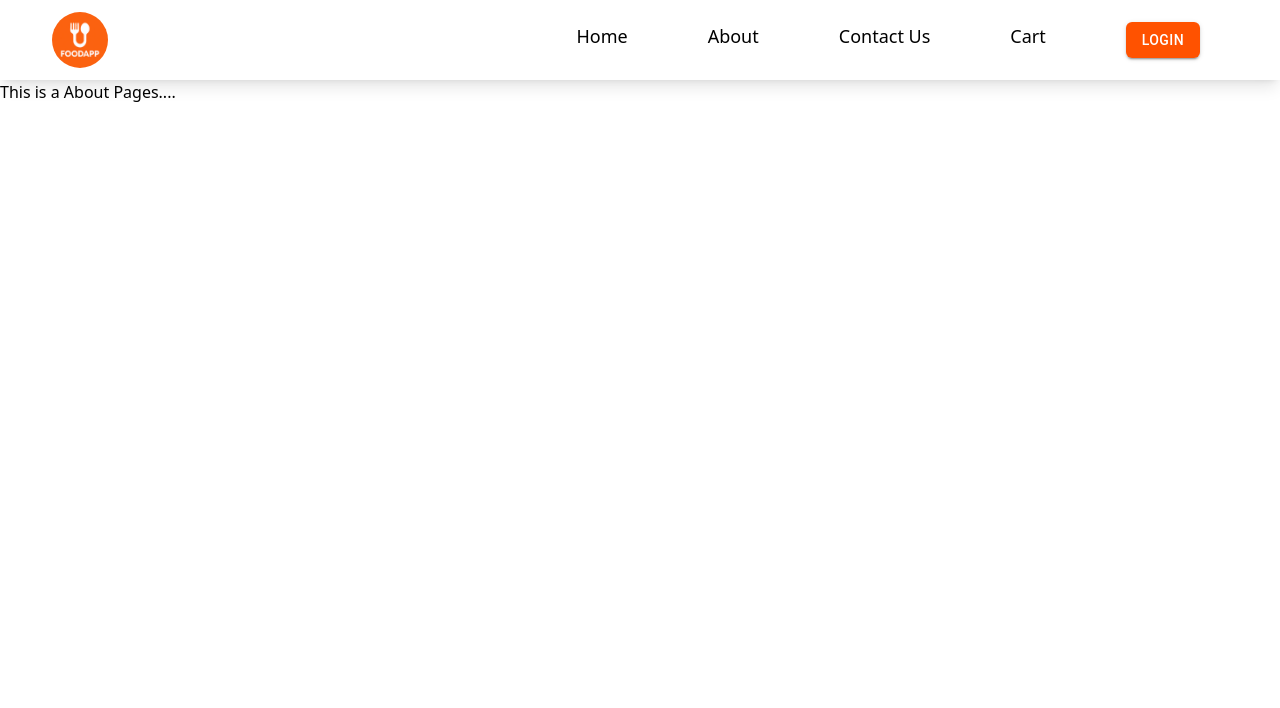
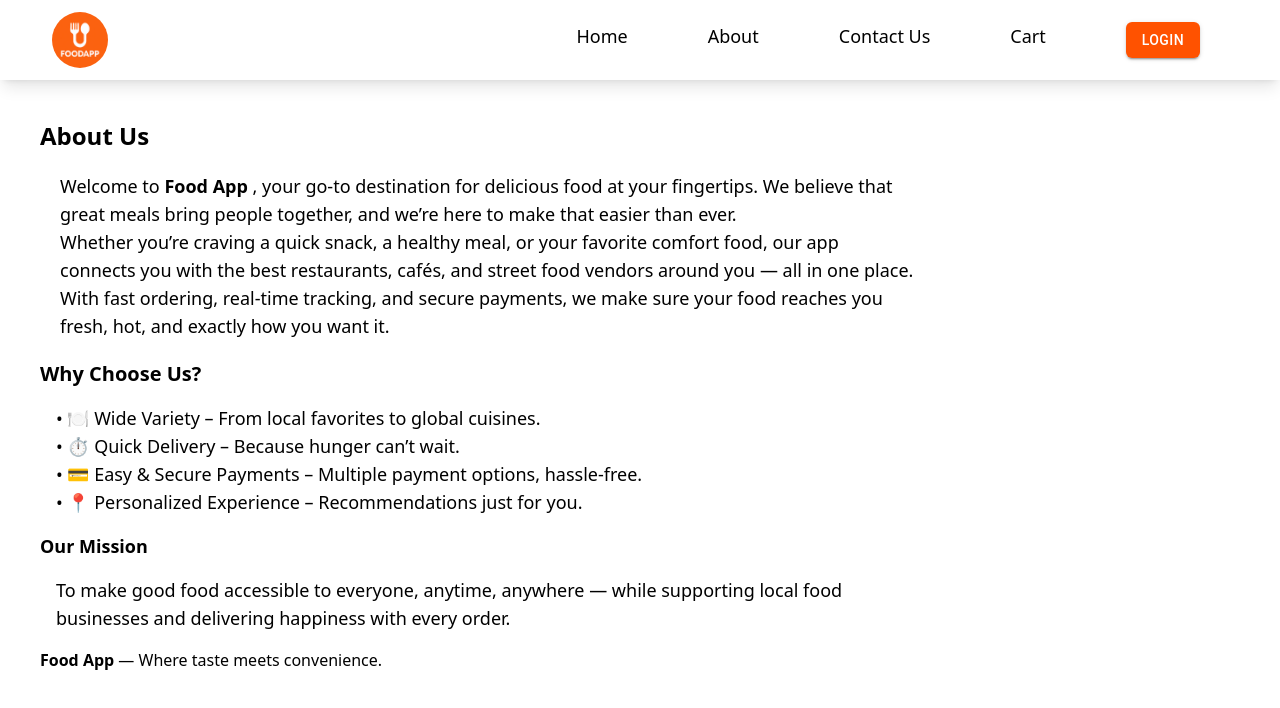
Before and after one commit to raazikkhan/Food-App, a React (Vite) app: page /about in a window 1280 px wide. Shown: the top 708 px of the page. Built offline with nearby package versions, Linux system fonts and the light colour scheme.

Commit message:
Create Custom Hooks

```diff
--- a/src/Components/About.jsx
+++ b/src/Components/About.jsx
@@ -1,7 +1,40 @@
 const About = () => {
   return (
     <>
-      <h1>This is a About Pages....</h1>
+      <div className="flex flex-col justify-start items-start m-10 w-4xl">
+        <h1 className="text-2xl font-bold">About Us</h1>
+        <p className="m-5 text-lg ">
+          Welcome to <b>Food App</b> , your go-to destination for delicious food
+          at your fingertips. We believe that great meals bring people together,
+          and we’re here to make that easier than ever. <br />
+          Whether you’re craving a quick snack, a healthy meal, or your favorite
+          comfort food, our app connects you with the best restaurants, cafés,
+          and street food vendors around you — all in one place. <br />
+          With fast ordering, real-time tracking, and secure payments, we make
+          sure your food reaches you fresh, hot, and exactly how you want it.
+        </p>
+        <h1 className="font-bold text-xl">Why Choose Us?</h1>
+        <ul className="m-4 text-lg">
+          <li> • 🍽 Wide Variety – From local favorites to global cuisines.</li>
+          <li> • ⏱ Quick Delivery – Because hunger can’t wait.</li>
+          <li>
+            {" "}
+            • 💳 Easy & Secure Payments – Multiple payment options, hassle-free.
+          </li>
+          <li> • 📍 Personalized Experience – Recommendations just for you.</li>
+        </ul>
+        <h1 className="font-bold text-lg">Our Mission</h1>
+        <p className="text-lg m-4">
+          {" "}
+          To make good food accessible to everyone, anytime, anywhere — while
+          supporting local food businesses and delivering happiness with every
+          order.
+        </p>{" "}
+        <p>
+          {" "}
+          <b>Food App</b> — Where taste meets convenience.
+        </p>
+      </div>
     </>
   );
 };
--- a/src/Components/RestaurantMenu.jsx
+++ b/src/Components/RestaurantMenu.jsx
@@ -1,35 +1,15 @@
-import React, { useEffect, useState } from "react";
 import { useParams } from "react-router-dom";
-import { MENU_API_URL } from "../utils/constants";
+import useRestaurant from "../utils/useRestaurant";
 import { MENU_IMAGE_URL } from "../utils/constants";
 
 import Shimmer from "./shimmer";
 
 const RestaurantMenu = () => {
-  const [menuInfo, setMenuInfo] = useState(null);
-  const [allItemsInfo, setAllItemsInfo] = useState([]); // State to hold all item information
-
   const { resId } = useParams(); // Extracting the restaurant ID from the URL parameters
   console.log("Restaurant ID:", resId);
+  const menuInfo = useRestaurant(resId); // Using the custom hook to fetch restaurant data
 
-  useEffect(() => {
-    const fetchMenuData = async () => {
-      try {
-        const response = await fetch(
-          MENU_API_URL + resId // Fetching menu data using the restaurant ID
-        );
-        const jsonData = await response.json();
-        setMenuInfo(jsonData);
-        setAllItemsInfo([]);
-      } catch (error) {
-        console.error("Failed to fetch menu:", error);
-      }
-    };
-
-    fetchMenuData();
-  }, []); // ✅ dependency
-
-  //Extracting data from the second card
+  //Extracting data from the first card
   const {
     name,
     avgRating,
@@ -44,31 +24,6 @@ const RestaurantMenu = () => {
   const menuList =
     menuInfo?.data?.cards?.[4]?.groupedCard?.cardGroupMap?.REGULAR?.cards || [];
   console.log(menuList);
-
-  //const itemCards = data.map((item) => item.card?.card?.itemCards);
-
-  menuList.forEach((item) => {
-    const itemCards = item.card?.card?.itemCards;
-    if (Array.isArray(itemCards)) {
-      itemCards.forEach((itemCard) => {
-        const info = itemCard.card?.info;
-        if (info) {
-          allItemsInfo.push({
-            name: info.name,
-            description: info.description,
-            price: info.price,
-            id: info.id,
-            imageId: info.imageId,
-            category: info.category,
-            isBestSeller: info.isBestSeller,
-            vegClassifier: info.itemAttribute?.vegClassifier,
-          });
-        }
-      });
-    }
-  });
-
-  console.log("All Item Info:", allItemsInfo);
 
   return menuInfo === null ? (
     <Shimmer />
@@ -92,35 +47,6 @@ const RestaurantMenu = () => {
         <h1 className="  py-3 rounded-xl shadow-xl bg-white flex justify-between">
           <p className="font-bold text-xl ml-4 ">Menu</p>
         </h1>
-
-        {allItemsInfo.map((item) => (
-          <div
-            className="flex flex-col justify-evenly w-[50rem]  gap-3 m-3 shadow-lg h-72"
-            key={item.id}
-          >
-            <div className="flex justify-end items-end py-4 px-4">
-              {item.imageId && (
-                <img
-                  src={MENU_IMAGE_URL + item.imageId}
-                  alt={item.name}
-                  className="w-40 h-full object-cover rounded-md "
-                />
-              )}
-            </div>
-            <div className="flex justify-start  py-2 px-2 mt-20">
-              <ul>
-                <li>{item.vegClassifier}</li>
-                <li className="font-bold text-lg">{item.name}</li>
-                <li className="w-[26rem] overflow-hidden">
-                  {item.description}
-                </li>
-                <li className="">₹{item.price / 100}</li>
-                <li>{item.category}</li>
-                <li>{item.isBestSeller}</li>
-              </ul>
-            </div>
-          </div>
-        ))}
       </div>
     </div>
   );
--- a/src/main.jsx
+++ b/src/main.jsx
@@ -21,7 +21,7 @@ const router = createBrowserRouter([
       { path: "/contact", element: <Contact /> },
       { path: "/cart", element: <Cart /> },
       { path: "*", element: <NotFoundPage /> },
-      { path: "/restaurant/:resId", element: <RestaurantMenu /> },
+      { path: "/restaurant/menu/:resId", element: <RestaurantMenu /> },
     ],
     errorElement: <NotFoundPage />,
   },
--- /dev/null
+++ b/src/utils/useRestaurant.jsx
@@ -0,0 +1,18 @@
+import { useState, useEffect } from "react";
+import { MENU_API_URL } from "./constants";
+
+const useRestaurant = (resId) => {
+  const [menuInfo, setMenuInfo] = useState(null);
+
+  useEffect(() => {
+    fetchData();
+  }, []);
+  const fetchData = async () => {
+    const response = await fetch(MENU_API_URL + resId);
+    const jsonData = await response.json();
+    setMenuInfo(jsonData);
+  };
+
+  return menuInfo;
+};
+export default useRestaurant;
```
Also changed, not shown: 1 other file (tests, documents, lock files or other folders).
